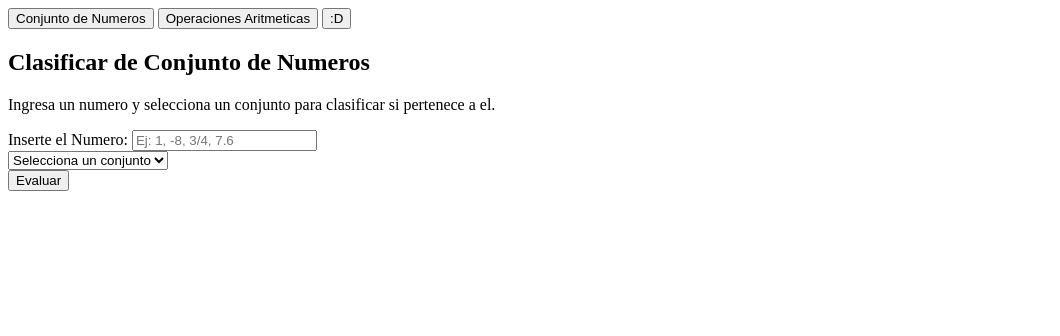
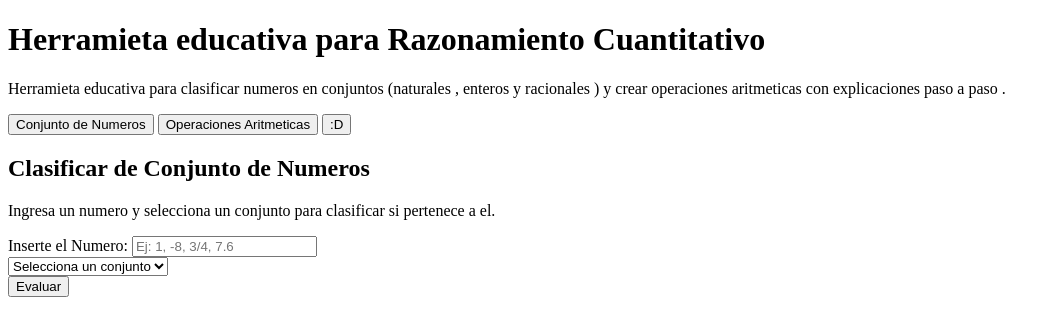
Before and after one commit to agj313829-crypto/Tercer_Trimestre, a plain HTML site: page index.html in a window 1280 px wide. Shown: the whole page, without its empty margins (0-1060 px from the left). Drawn offline with Linux system fonts and the light colour scheme.

Commit message:
Otro cambio  en el HTML  que se habia olvidado agregar

```diff
--- a/index.html
+++ b/index.html
@@ -8,6 +8,13 @@
     <link rel="stylesheet" href="css/styles.css">
 </head>
 <body>
+    <header>
+        <h1> Herramieta educativa para Razonamiento Cuantitativo </h1>
+
+        <div class="header">
+            <p>Herramieta educativa para clasificar numeros en conjuntos (naturales , enteros y racionales ) y crear operaciones aritmeticas con explicaciones paso a paso .</p>
+        </div>
+    </header>
     <div class ="principal">
         <nav class="opciones-nav" role="tablist">
             <button class="tab-btn" data-tab=">
```
